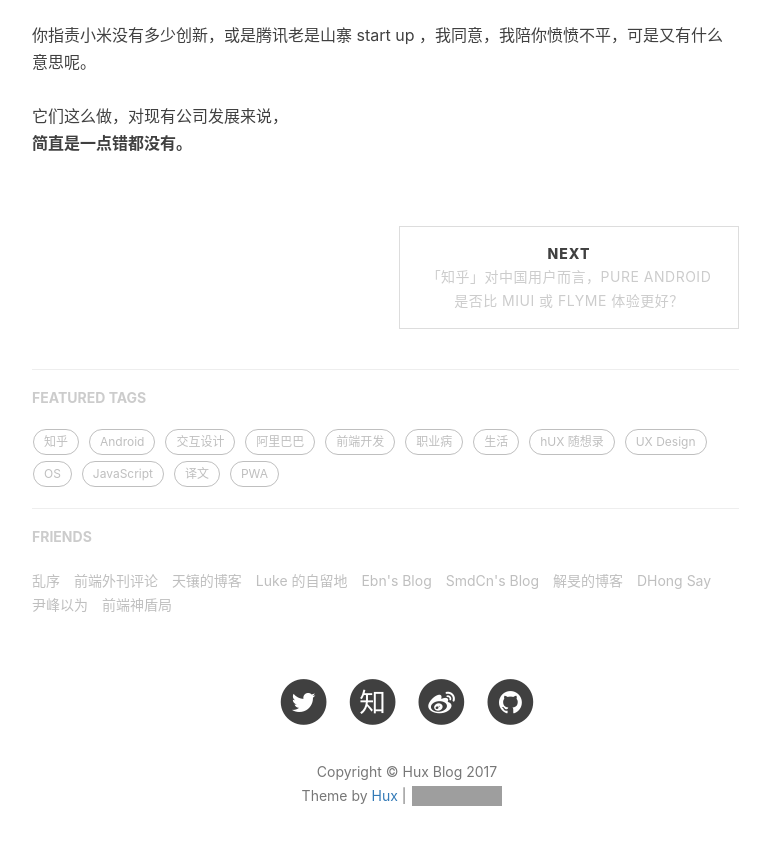
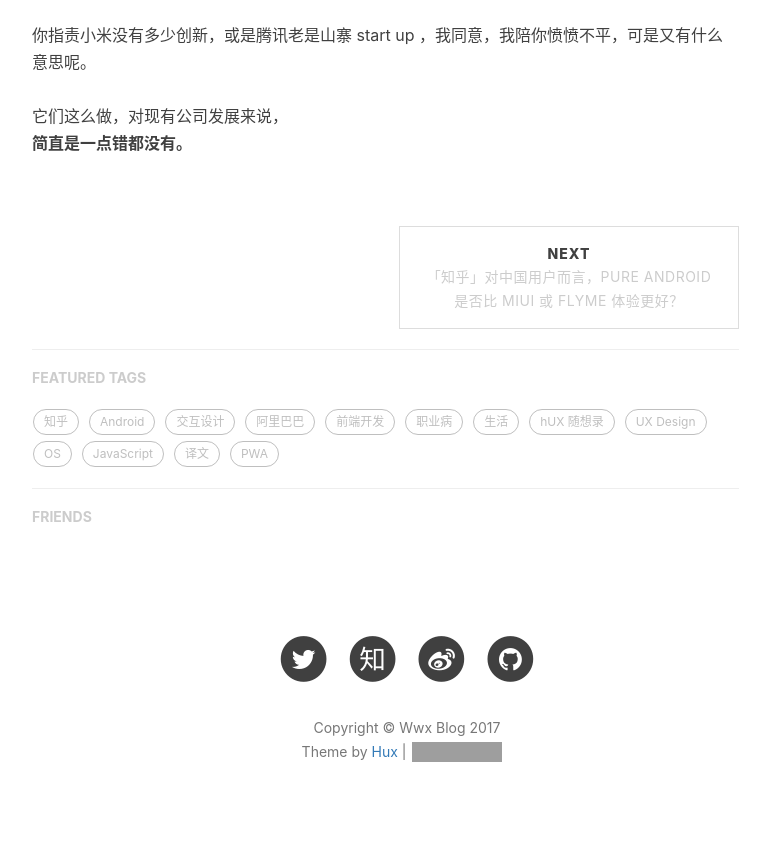
Before and after one commit to kriswuwenxiang/kriswuwenxiang.github.io, a Jekyll site: the page built from _posts/2014-08-16-miui6.markdown, in a window 1280 px wide and 900 px high, scrolled down 1720 px. Shown: the top 845 px of the window, without its empty margins (233-1003 px from the left). Built offline with Jekyll 4.4.1, drawn with Linux system fonts in a browser that asks for light colours; nearby versions of some CDN libraries; comment, search, counter and statistics services are not loaded; grey boxes are pictures that could not be loaded.

Commit message:
编译测试

```diff
--- a/_config.yml
+++ b/_config.yml
@@ -1,23 +1,24 @@
 # Site settings
-title: Hux Blog
-SEOTitle: 黄玄的博客 | Hux Blog
+title: Wwx Blog
+SEOTitle: 吴文祥的博客 | Wwx Blog
 header-img: img/home-bg.jpg
-email: huxpro@gmail.com
-description: "关于前端与设计、黑客与画家 | 黄玄，Web & Mobile Lover，Software Engineer，UX Designer | 这里是 @Hux黄玄 的个人博客，与你一起发现更大的世界。"
-keyword: "黄玄, Hux黄玄, Hux, 鬼栈, huxpro, @huxpro, 黄玄的博客, Hux Blog, 博客, 个人网站, 互联网, Web, JavaScript, 前端, 设计"
-url: "https://huangxuan.me"              # your host, for absolute URL
-baseurl: ""                             # for example, '/blog' if your blog hosted on 'host/blog'
+email: wwx20ling@gmail.com
+description: "这里是 @Wwx吴文祥 的个人博客，与你一起探讨世界。"
+keyword: "吴文祥, Wwx吴文祥, Wwx, 吴文祥的博客, Wwx Blog, 博客, 个人网站, 互联网, Web, JavaScript, 前端, 设计"
+url: "https://kriswuwenxiang.github.io"             # your host, for absolute URL
+baseurl: ""                                         # for example, '/blog' if your blog hosted on 'host/blog'
 
 
 
 # SNS settings
 RSS: false
-weibo_username:     huxpro
-zhihu_username:     huxpro
-github_username:    huxpro
-twitter_username:   huxpro
-#facebook_username:  huxpro
+weibo_username:     wuwenxiang
+zhihu_username:     wuwenxiang
+github_username:    kriswuwenxiang
+twitter_username:   wuwenxiang
+# facebook_username:  wuwenxiang
 # linkedin_username:  firstname-lastname-idxxxx
+# jianshu_username:   jianshu_id        # http://www.jianshu.com/u/e71990ada2fd中，后面这一串数字：e71990ada2fd
 
 
 
@@ -43,12 +44,12 @@
 # document: http://jekyllrb.com/docs/configuration/#kramdown
 markdown: kramdown
 kramdown:
-  input: GFM                            # use Github Flavored Markdown !important
+input: GFM                              # use Github Flavored Markdown !important
 
 
 
-# Disqus settings
-disqus_username: hux
+# Disqus settings 评论系统
+# disqus_username: wwx
 
 # Netease setttings
 netease_comment: false
@@ -60,15 +61,15 @@
 # ba_track_id: [your track id]
 
 # Google Analytics
-ga_track_id: 'UA-49627206-1'            # Format: UA-xxxxxx-xx
-ga_domain: huangxuan.me
+ga_track_id: 'UA-110377576-1'           # 你用Google账号去注册一个就会给你一个这样的id
+ga_domain: auto                         # 默认的是 auto, 这里我是自定义了的域名，你如果没有自己的域名，需要改成auto
 
 
 
 # Sidebar settings
-sidebar: true                           # whether or not using Sidebar.
-sidebar-about-description: "写写代码，做做设计，<br>离开世界之前，一切都是过程"
-sidebar-avatar: /img/avatar-hux.jpg      # use absolute URL, seeing it's used in both `/` and `/about/`
+sidebar: true                           # 是否开启侧边栏.
+sidebar-about-description: "新的开始，新的征程..."
+sidebar-avatar: /img/avatar-wwx.jpg
 
 
 
@@ -89,35 +90,5 @@
     {
     #     title: "Su",
     #     href: "http://su.gallery/"
-    # },{
-        title: "乱序",
-        href: "http://mida.re/"
-    },{
-        title: "前端外刊评论",
-        href: "http://qianduan.guru/"
-    },{
-        title: "天镶的博客",
-        href: "http://lingyu.wang/"
-    },{
-        title: "Luke 的自留地",
-        href: "http://hmqk1995.github.io"
-    },{
-        title: "Ebn's Blog",
-        href: "http://ebnbin.com/"
-    },{
-        title: "SmdCn's Blog",
-        href: "http://blog.smdcn.net"
-    },{
-        title: "解旻的博客",
-        href: "http://xieminis.me/"
-    },{
-        title: "DHong Say",
-        href: "http://dhong.co"
-    },{
-        title: "尹峰以为",
-        href: "http://ingf.github.io/"
-    },{
-        title: "前端神盾局",
-        href: "http://wepiaofei.github.io/blog/"
     }
 ]
```
